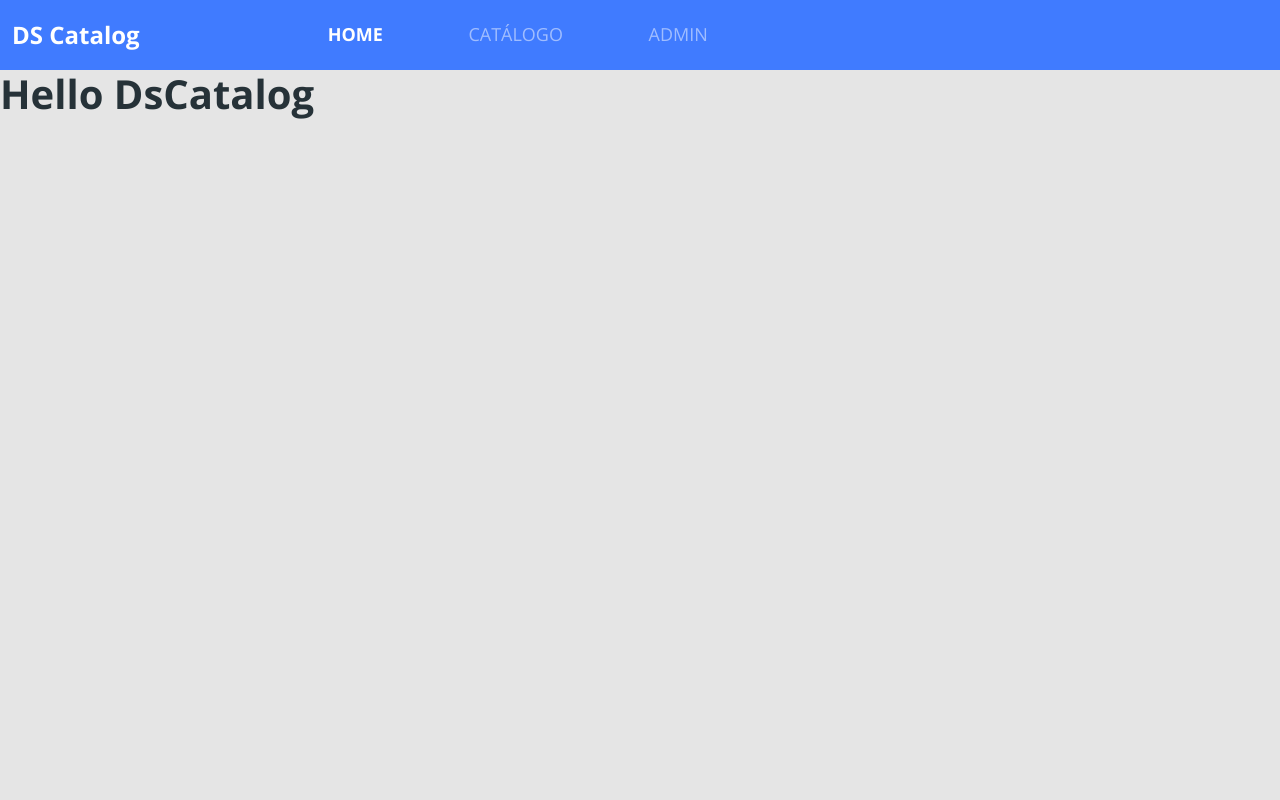
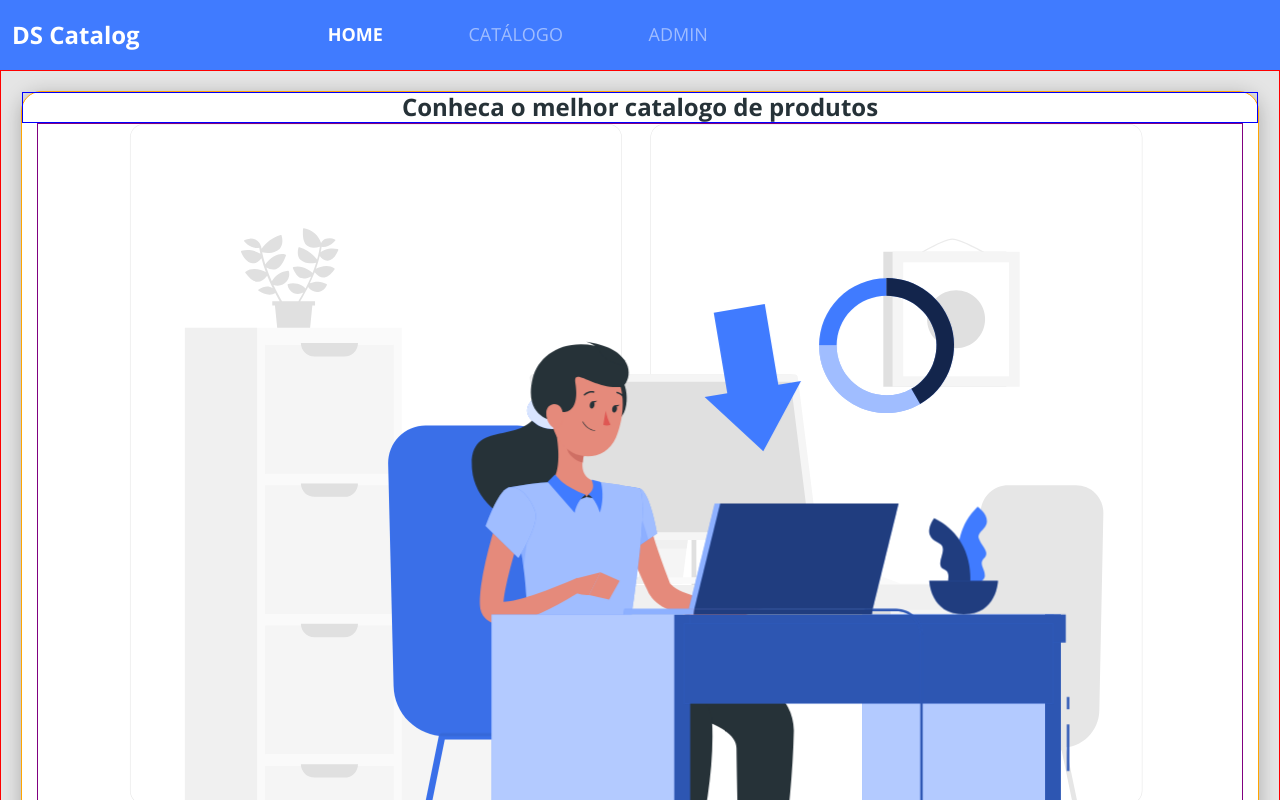
Before and after one commit to PedroL10/bds-dscatalog, a React (Create React App) app in the folder frontweb/: page / in a window 1280 px wide. Shown: the top 800 px of the page. Built offline with nearby package versions, Linux system fonts and the light colour scheme.

Commit message:
Starting content stylization

```diff
--- a/frontweb/src/App.tsx
+++ b/frontweb/src/App.tsx
@@ -1,14 +1,11 @@
-import Navbar from './components/Navbar';
+import Home from 'pages/Home';
 import './assets/styles/custom.scss';
 import './App.css';
 
 function App() {
   return (
-    <>
-      <Navbar></Navbar>
-      <h1>Hello DsCatalog</h1>
-    </>
-  );
+    <Home />
+    );
 }
 
 export default App;
--- /dev/null
+++ b/frontweb/src/pages/Home/index.tsx
@@ -0,0 +1,26 @@
+import { ReactComponent as MainImage} from 'assets/images/main-image.svg';
+import Navbar from 'components/Navbar';
+
+import './styles.css'
+
+const Home = () => {
+  return (
+    <>
+      <Navbar></Navbar>
+      <div className="home-container">
+        <div className="home-card">
+            <div className="home-content-container">
+                <h1>Conheca o melhor catalogo de produtos</h1>
+            </div>
+            <div className="home-image-container">
+                <MainImage />
+            </div>
+
+        </div>
+
+      </div>
+    </>
+  );
+}
+
+export default Home;
--- /dev/null
+++ b/frontweb/src/pages/Home/styles.css
@@ -0,0 +1,32 @@
+.home-container {
+    padding: 20px;
+    font-size: 24px;
+    border: 1px solid red;
+    text-align: center;
+}
+
+.home-card {
+    background-color:  #fff;
+    box-shadow: 0px 4px 20px rgba(0,0,0,0.25);
+    border-radius: 20px;
+    border: 1px solid orange;
+
+}
+
+.home-content-container {
+    border: 1px solid blue;
+}
+
+.home-content-container h1 {
+    font-size: 1em;
+}
+
+.home-image-container {
+    padding: 0 15px;
+}
+
+.home-image-container svg {
+    width: 100%;
+    height: auto;
+    border: 1px solid  purple;
+}
```
Also changed, not shown: frontweb/src/assets/images/main-image.svg (added).
